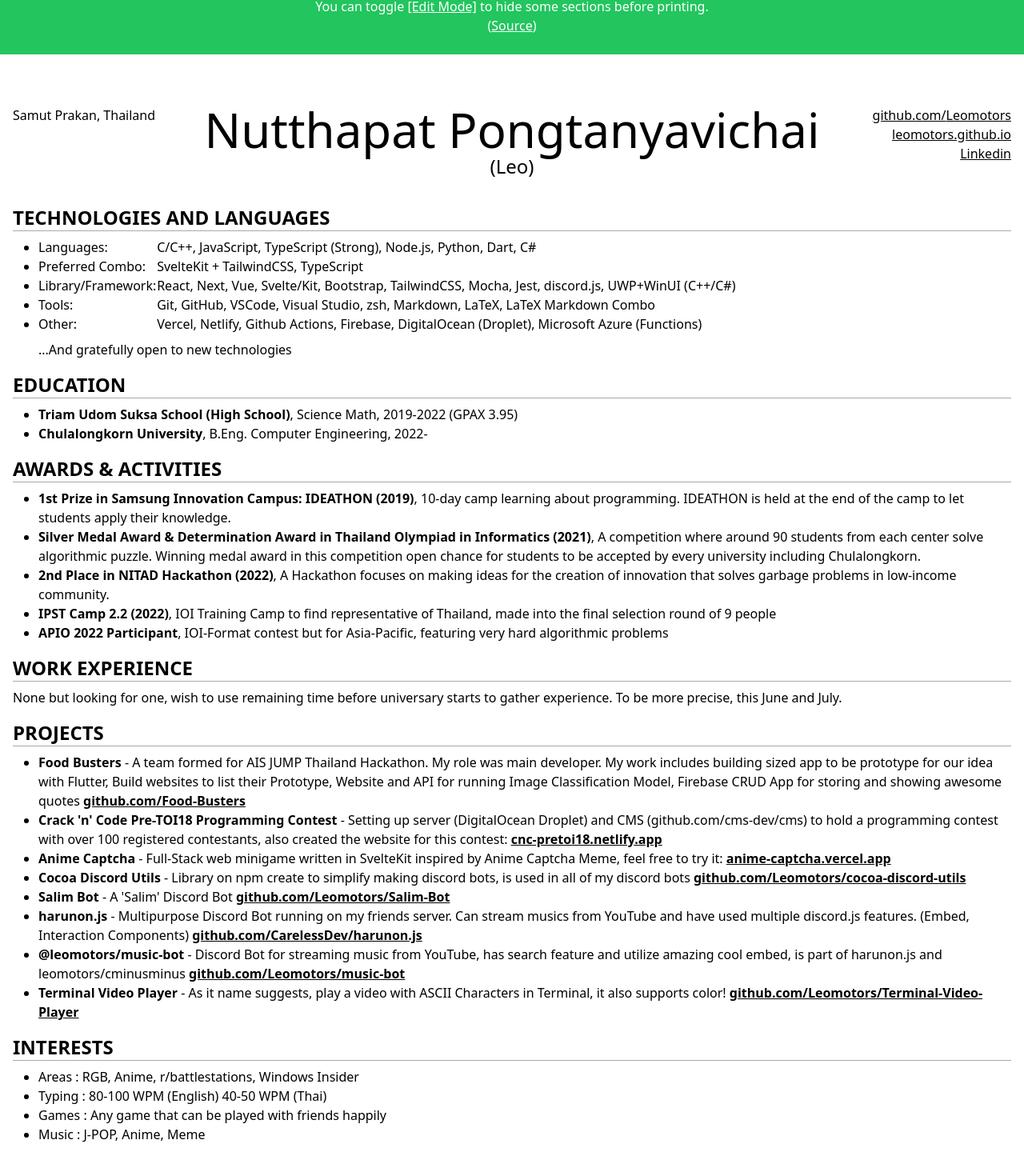
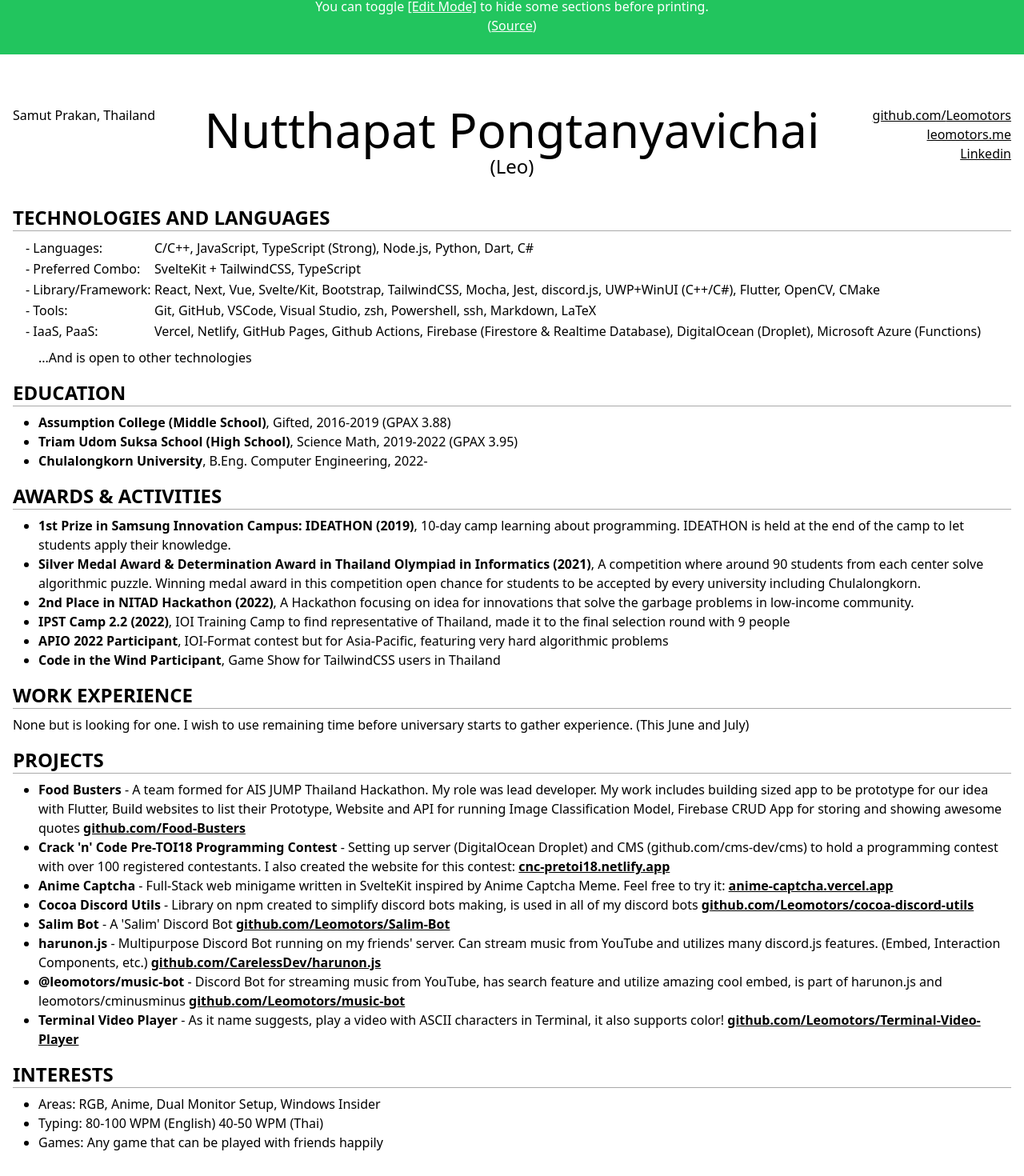
Before and after one commit to leomotors/resumette, a Svelte app: page / in a window 1280 px wide. Shown: the part 121-1591 px from the top of the page at 80% size. Built offline with nearby package versions, Linux system fonts and the light colour scheme.

Commit message:
Update data and fix grammar

```diff
--- a/src/App.svelte
+++ b/src/App.svelte
@@ -60,21 +60,21 @@
     </h2>
     <hr />
 
-    <ul>
+    <table class="text-left items-start table table-fixed">
       {#each technologies as tech}
-        <li>
+        <tr>
           <HideToggle />
-          <span class="w-36 inline-block">{tech.section}</span>
-          <span>{tech.details}</span>
-        </li>
+          <td class="align-top pl-4 w-[11rem] print:w-36">
+            <span class="w-36 print:w-32">- {tech.section}</span>
+          </td>
+          <td><span>{tech.details}</span></td>
+        </tr>
       {/each}
-    </ul>
+    </table>
 
     <section>
       <HideToggle />
-      <p class="text-left pl-8 -mt-2">
-        ...And gratefully open to new technologies
-      </p>
+      <p class="text-left pl-8 -mt-2">...And is open to other technologies</p>
     </section>
   </section>
 
@@ -116,8 +116,8 @@
     <hr />
 
     <p class="text-left">
-      None but looking for one, wish to use remaining time before universary
-      starts to gather experience. To be more precise, this June and July.
+      None but is looking for one. I wish to use remaining time before
+      universary starts to gather experience. (This June and July)
     </p>
 
     {#each workExperiences as exp}
--- a/src/components/Intro.svelte
+++ b/src/components/Intro.svelte
@@ -29,21 +29,23 @@
     class="flex-1 text-left sm:text-right print:text-right sm:py-4 w-48 text-sm sm:text-base"
   >
     <p>
-      <a href={`https://github.com/${github}`} target="_blank" rel="noreferrer"
-        >github.com/{github}</a
-      >
+      <a href="https://github.com/{github}" target="_blank" rel="noreferrer">
+        github.com/{github}
+      </a>
     </p>
     <p>
-      <a href={`https://${website}`} target="_blank" rel="noreferrer"
-        >{website}</a
-      >
+      <a href="https://{website}" target="_blank" rel="noreferrer">
+        {website}
+      </a>
     </p>
     <p>
       <a
-        href={`https://linkedin.com/in/${linkedin}`}
+        href="https://linkedin.com/in/{linkedin}"
         target="_blank"
-        rel="noreferrer">Linkedin</a
+        rel="noreferrer"
       >
+        Linkedin
+      </a>
     </p>
   </div>
 </div>
--- a/src/data.ts
+++ b/src/data.ts
@@ -9,7 +9,7 @@ export const introData = {
   github: "Leomotors",
   linkedin: "leo-nutthapat",
   location: "Samut Prakan, Thailand",
-  website: "leomotors.github.io",
+  website: "leomotors.me",
 };
 
 export const technologies = [
@@ -25,21 +25,25 @@ export const technologies = [
   {
     section: "Library/Framework:",
     details:
-      "React, Next, Vue, Svelte/Kit, Bootstrap, TailwindCSS, Mocha, Jest, discord.js, UWP+WinUI (C++/C#)",
+      "React, Next, Vue, Svelte/Kit, Bootstrap, TailwindCSS, Mocha, Jest, discord.js, UWP+WinUI (C++/C#), Flutter, OpenCV, CMake",
   },
   {
     section: "Tools:",
     details:
-      "Git, GitHub, VSCode, Visual Studio, zsh, Markdown, LaTeX, LaTeX Markdown Combo",
+      "Git, GitHub, VSCode, Visual Studio, zsh, Powershell, ssh, Markdown, LaTeX",
   },
   {
-    section: "Other:",
+    section: "IaaS, PaaS:",
     details:
-      "Vercel, Netlify, Github Actions, Firebase, DigitalOcean (Droplet), Microsoft Azure (Functions)",
+      "Vercel, Netlify, GitHub Pages, Github Actions, Firebase (Firestore & Realtime Database), DigitalOcean (Droplet), Microsoft Azure (Functions)",
   },
 ];
 
 export const educations = [
+  {
+    head: "Assumption College (Middle School)",
+    details: "Gifted, 2016-2019 (GPAX 3.88)",
+  },
   {
     head: "Triam Udom Suksa School (High School)",
     details: "Science Math, 2019-2022 (GPAX 3.95)",
@@ -66,17 +70,21 @@ export const awards = [
   {
     name: "2nd Place in NITAD Hackathon (2022)",
     details:
-      "A Hackathon focuses on making ideas for the creation of innovation that solves garbage problems in low-income community.",
+      "A Hackathon focusing on idea for innovations that solve the garbage problems in low-income community.",
   },
   {
     name: "IPST Camp 2.2 (2022)",
     details:
-      "IOI Training Camp to find representative of Thailand, made into the final selection round of 9 people",
+      "IOI Training Camp to find representative of Thailand, made it to the final selection round with 9 people",
   },
   {
     name: "APIO 2022 Participant",
     details:
       "IOI-Format contest but for Asia-Pacific, featuring very hard algorithmic problems",
+  },
+  {
+    name: "Code in the Wind Participant",
+    details: "Game Show for TailwindCSS users in Thailand",
   },
 ];
 
@@ -84,25 +92,25 @@ export const projects = [
   {
     name: "Food Busters",
     details:
-      "A team formed for AIS JUMP Thailand Hackathon. My role was main developer. My work includes building sized app to be prototype for our idea with Flutter, Build websites to list their Prototype, Website and API for running Image Classification Model, Firebase CRUD App for storing and showing awesome quotes",
+      "A team formed for AIS JUMP Thailand Hackathon. My role was lead developer. My work includes building sized app to be prototype for our idea with Flutter, Build websites to list their Prototype, Website and API for running Image Classification Model, Firebase CRUD App for storing and showing awesome quotes",
     url: "github.com/Food-Busters",
   },
   {
     name: "Crack 'n' Code Pre-TOI18 Programming Contest",
     details:
-      "Setting up server (DigitalOcean Droplet) and CMS (github.com/cms-dev/cms) to hold a programming contest with over 100 registered contestants, also created the website for this contest:",
+      "Setting up server (DigitalOcean Droplet) and CMS (github.com/cms-dev/cms) to hold a programming contest with over 100 registered contestants. I also created the website for this contest:",
     url: "cnc-pretoi18.netlify.app",
   },
   {
     name: "Anime Captcha",
     details:
-      "Full-Stack web minigame written in SvelteKit inspired by Anime Captcha Meme, feel free to try it:",
+      "Full-Stack web minigame written in SvelteKit inspired by Anime Captcha Meme. Feel free to try it:",
     url: "anime-captcha.vercel.app",
   },
   {
     name: "Cocoa Discord Utils",
     details:
-      "Library on npm create to simplify making discord bots, is used in all of my discord bots",
+      "Library on npm created to simplify discord bots making, is used in all of my discord bots",
     url: "github.com/Leomotors/cocoa-discord-utils",
   },
   {
@@ -113,7 +121,7 @@ export const projects = [
   {
     name: "harunon.js",
     details:
-      "Multipurpose Discord Bot running on my friends server. Can stream musics from YouTube and have used multiple discord.js features. (Embed, Interaction Components)",
+      "Multipurpose Discord Bot running on my friends' server. Can stream music from YouTube and utilizes many discord.js features. (Embed, Interaction Components, etc.)",
     url: "github.com/CarelessDev/harunon.js",
   },
   {
@@ -125,14 +133,13 @@ export const projects = [
   {
     name: "Terminal Video Player",
     details:
-      "As it name suggests, play a video with ASCII Characters in Terminal, it also supports color!",
+      "As it name suggests, play a video with ASCII characters in Terminal, it also supports color!",
     url: "github.com/Leomotors/Terminal-Video-Player",
   },
 ];
 
 export const interests = [
-  "Areas : RGB, Anime, r/battlestations, Windows Insider",
-  "Typing : 80-100 WPM (English) 40-50 WPM (Thai)",
-  "Games : Any game that can be played with friends happily",
-  "Music : J-POP, Anime, Meme",
+  "Areas: RGB, Anime, Dual Monitor Setup, Windows Insider",
+  "Typing: 80-100 WPM (English) 40-50 WPM (Thai)",
+  "Games: Any game that can be played with friends happily",
 ];
```
